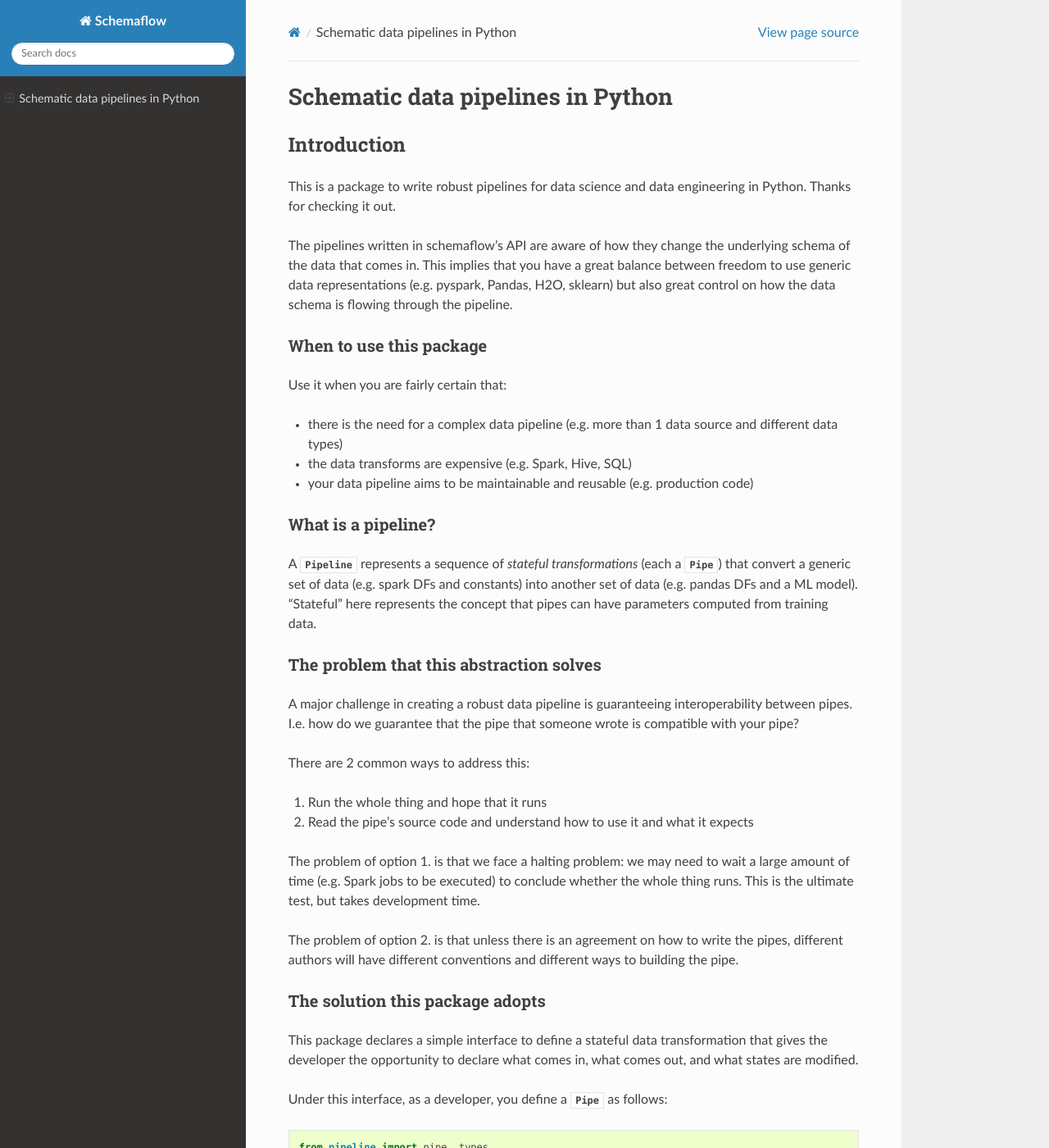
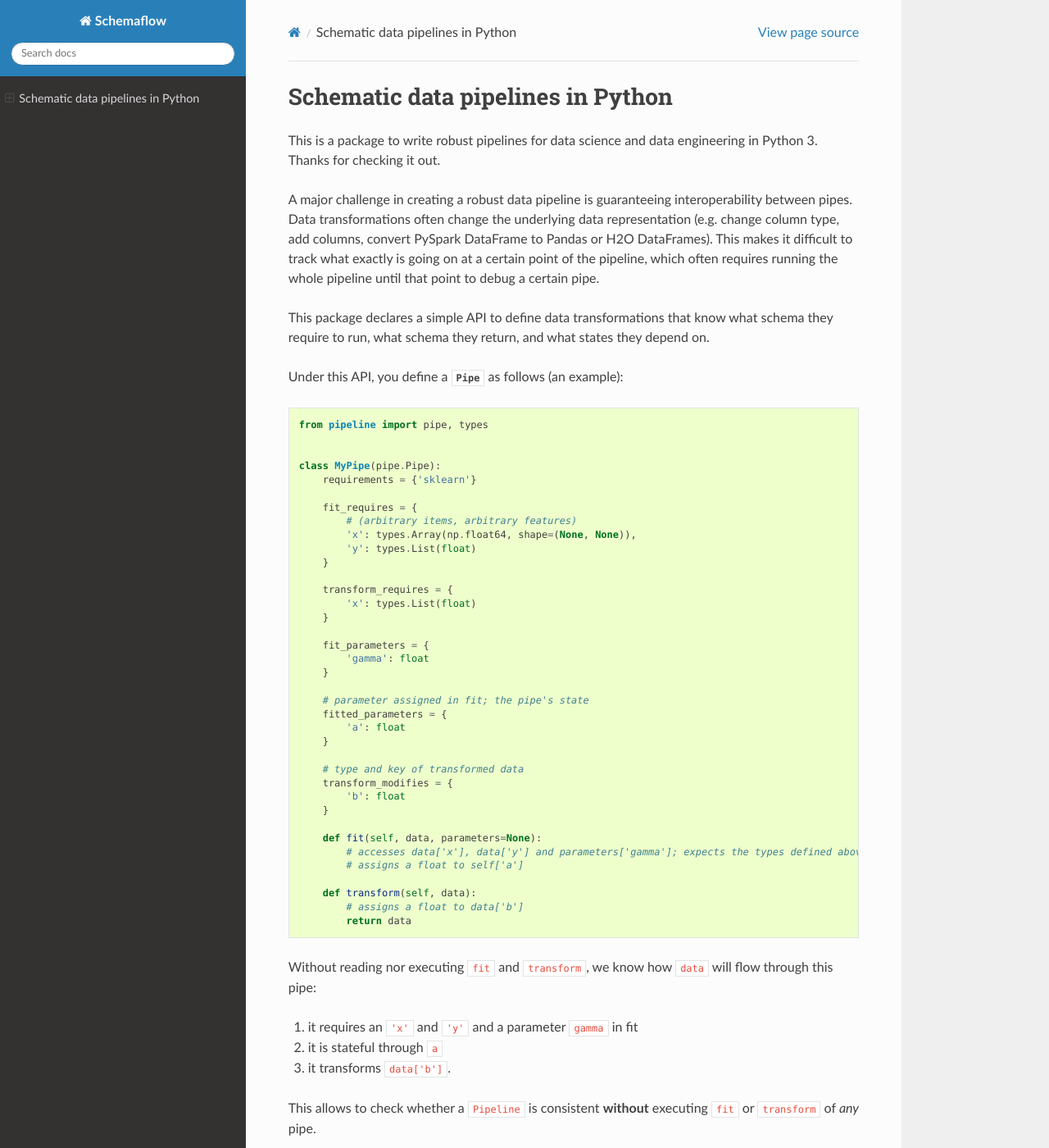
Before and after one commit to jorgecarleitao/schemaflow, a Sphinx documentation site: the page built from docs/index.rst, in a window 1280 px wide and 1400 px high. Shown: the whole window at 82% size. Built offline with Sphinx 7.4.7 and the Read the Docs theme 2.0.0, drawn with Linux system fonts in a browser that asks for light colours; some of the changed text lies outside the part shown.

Commit message:
Improved docs.

```diff
--- a/docs/index.rst
+++ b/docs/index.rst
@@ -5,59 +5,19 @@ Schematic data pipelines in Python
    :maxdepth: 2
    :caption: Contents:
 
-Introduction
-------------
-
-This is a package to write robust pipelines for data science and data engineering in Python.
+This is a package to write robust pipelines for data science and data engineering in Python 3.
 Thanks for checking it out.
 
-The pipelines written in schemaflow's API are aware of how they change the underlying schema of the data that comes in.
-This implies that you have a great balance between freedom to use generic data representations
-(e.g. pyspark, Pandas, H2O, sklearn) but also great control on how the data schema is flowing through the pipeline.
+A major challenge in creating a robust data pipeline is guaranteeing interoperability between
+pipes. Data transformations often change the underlying data representation (e.g. change column type,
+add columns, convert PySpark DataFrame to Pandas or H2O DataFrames). This makes it difficult to track
+what exactly is going on at a certain point of the pipeline, which often requires running the whole pipeline
+until that point to debug a certain pipe.
 
-When to use this package
-^^^^^^^^^^^^^^^^^^^^^^^^
+This package declares a simple API to define data transformations that know what schema they require to run,
+what schema they return, and what states they depend on.
 
-Use it when you are fairly certain that:
-
-* there is the need for a complex data pipeline (e.g. more than 1 data source and different data types)
-* the data transforms are expensive (e.g. Spark, Hive, SQL)
-* your data pipeline aims to be maintainable and reusable (e.g. production code)
-
-What is a pipeline?
-^^^^^^^^^^^^^^^^^^^
-
-A :class:`~schemaflow.pipeline.Pipeline` represents a sequence of *stateful transformations*
-(each a :class:`~schemaflow.pipe.Pipe`) that convert a generic set of data (e.g. spark DFs and constants)
-into another set of data (e.g. pandas DFs and a ML model).
-"Stateful" here represents the concept that pipes can have parameters computed from training data.
-
-The problem that this abstraction solves
-^^^^^^^^^^^^^^^^^^^^^^^^^^^^^^^^^^^^^^^^
-
-A major challenge in creating a robust data pipeline is guaranteeing interoperability between
-pipes. I.e. how do we guarantee that the pipe that someone wrote is compatible
-with your pipe?
-
-There are 2 common ways to address this:
-
-1. Run the whole thing and hope that it runs
-2. Read the pipe's source code and understand how to use it and what it expects
-
-The problem of option 1. is that we face a halting problem: we may need to wait a large amount of time
-(e.g. Spark jobs to be executed) to conclude whether the whole thing runs. This is the ultimate test,
-but takes development time.
-
-The problem of option 2. is that unless there is an agreement on how to write the pipes, different authors will have
-different conventions and different ways to building the pipe.
-
-The solution this package adopts
-^^^^^^^^^^^^^^^^^^^^^^^^^^^^^^^^
-
-This package declares a simple interface to define a stateful data transformation that gives the developer
-the opportunity to declare what comes in, what comes out, and what states are modified.
-
-Under this interface, as a developer, you define a :class:`~schemaflow.pipe.Pipe` as follows:
+Under this API, you define a :class:`~schemaflow.pipe.Pipe` as follows (an example):
 
 .. code-block:: python
 
@@ -67,24 +27,21 @@ Under this interface, as a developer, you define a :class:`~schemaflow.pipe.Pipe
     class MyPipe(pipe.Pipe):
         requirements = {'sklearn'}
 
-        # schema required by fit (supervised learning)
         fit_requires = {
             # (arbitrary items, arbitrary features)
             'x': types.Array(np.float64, shape=(None, None)),
             'y': types.List(float)
         }
 
-        # schema required by transform
         transform_requires = {
             'x': types.List(float)
         }
 
-        # parameter passed to fit()
         fit_parameters = {
             'gamma': float
         }
 
-        # parameter assigned in fit()
+        # parameter assigned in fit; the pipe's state
         fitted_parameters = {
             'a': float
         }
@@ -111,7 +68,7 @@ Without reading nor executing ``fit`` and ``transform``, we know how ``data`` wi
 This allows to check whether a ``Pipeline`` is consistent **without** executing
 ``fit`` or ``transform`` of *any* pipe.
 
-Specifically, you can execute the pipe using
+Specifically, you can execute the pipe using the traditional fit-transform idiom,
 
 .. code-block:: python
 
@@ -119,7 +76,7 @@ Specifically, you can execute the pipe using
     p.fit(train_data, {'gamma': 1.0})
     result = p.transform(test_data)
 
-and check whether the data format that you pass is consistent using
+but also check whether the data format that you pass is consistent with its requirements:
 
 .. code-block:: python
 
@@ -132,8 +89,8 @@ and check whether the data format that you pass is consistent using
 
 which does not execute ``fit`` nor ``transform``.
 
-When we have multiple pipes (which themselves can be pipelines), a good overview of how
-the data schema flows is key. By using **Schemaflow**'s API, you get this for free:
+The biggest advantage of this declaration is that when the pipes are used within a pipeline,
+**Schemaflow** can compute how the schema flows and therefore know the schema flow of a Pipeline:
 
 .. code-block:: python
 
@@ -149,7 +106,25 @@ the data schema flows is key. By using **Schemaflow**'s API, you get this for fr
     print(p.transform_modifies)
 
 I.e. because we know how each Pipe modifies the schema, we can compute how the schema flows through it and
-therefore obtain what are the dependencies of ``p``, and what it transforms.
+therefore obtain what are the dependencies of ``p`` and what it transforms.
+
+When to use this package
+^^^^^^^^^^^^^^^^^^^^^^^^
+
+Use it when you are fairly certain that:
+
+* there is the need for a complex data pipeline (e.g. more than 1 data source and different data types)
+* the data transforms are expensive (e.g. Spark, Hive, SQL)
+* your data pipeline aims to be maintainable and reusable (e.g. production code)
+
+What is a pipeline?
+^^^^^^^^^^^^^^^^^^^
+
+A :class:`~schemaflow.pipeline.Pipeline` represents a sequence of *stateful transformations*
+(each a :class:`~schemaflow.pipe.Pipe`) that convert a generic set of data (e.g. spark DFs and constants)
+into another set of data (e.g. pandas DFs and a ML model).
+"Stateful" here represents the concept that pipes can have parameters computed from training data.
+
 
 Pipeline
 --------
```
